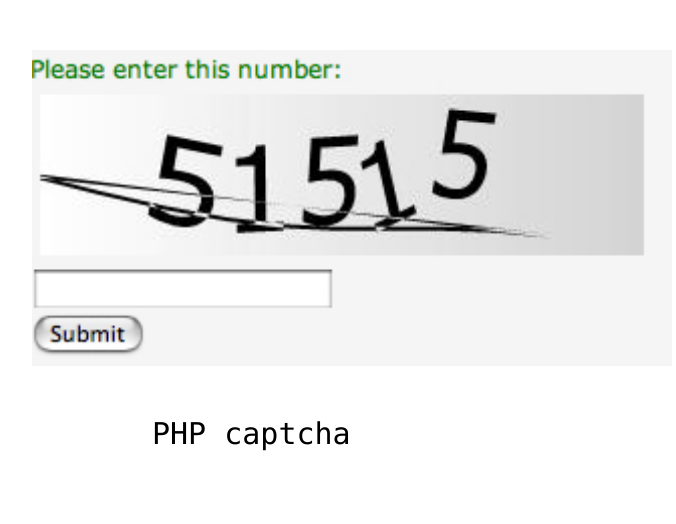
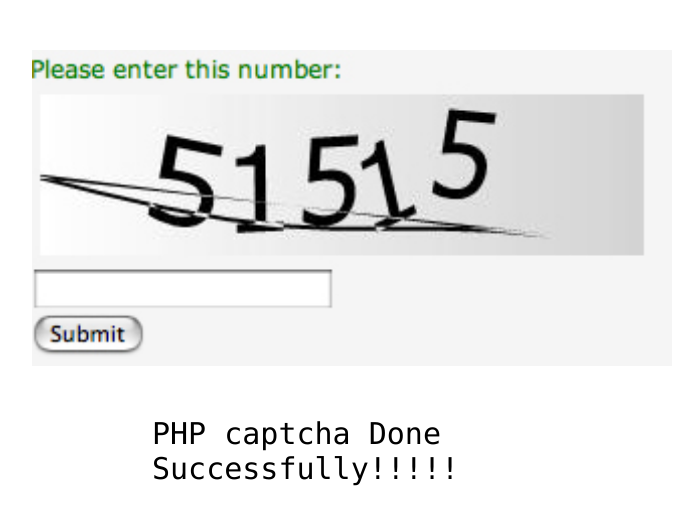
Before and after one commit to deepak192004/php-captcha, a plain HTML site: page php-captcha/index.html in a window 1280 px wide. Shown: the whole page, without its empty margins (288-964 px from the left). Drawn offline with Linux system fonts and the light colour scheme.

Commit message:
Done success

```diff
--- a/php-captcha/index.html
+++ b/php-captcha/index.html
@@ -14,6 +14,7 @@
 <!-- Feel free to change this text here -->
 <p>
 PHP captcha
+Done Successfully!!!!!
 </p>
 
 </body>
```
